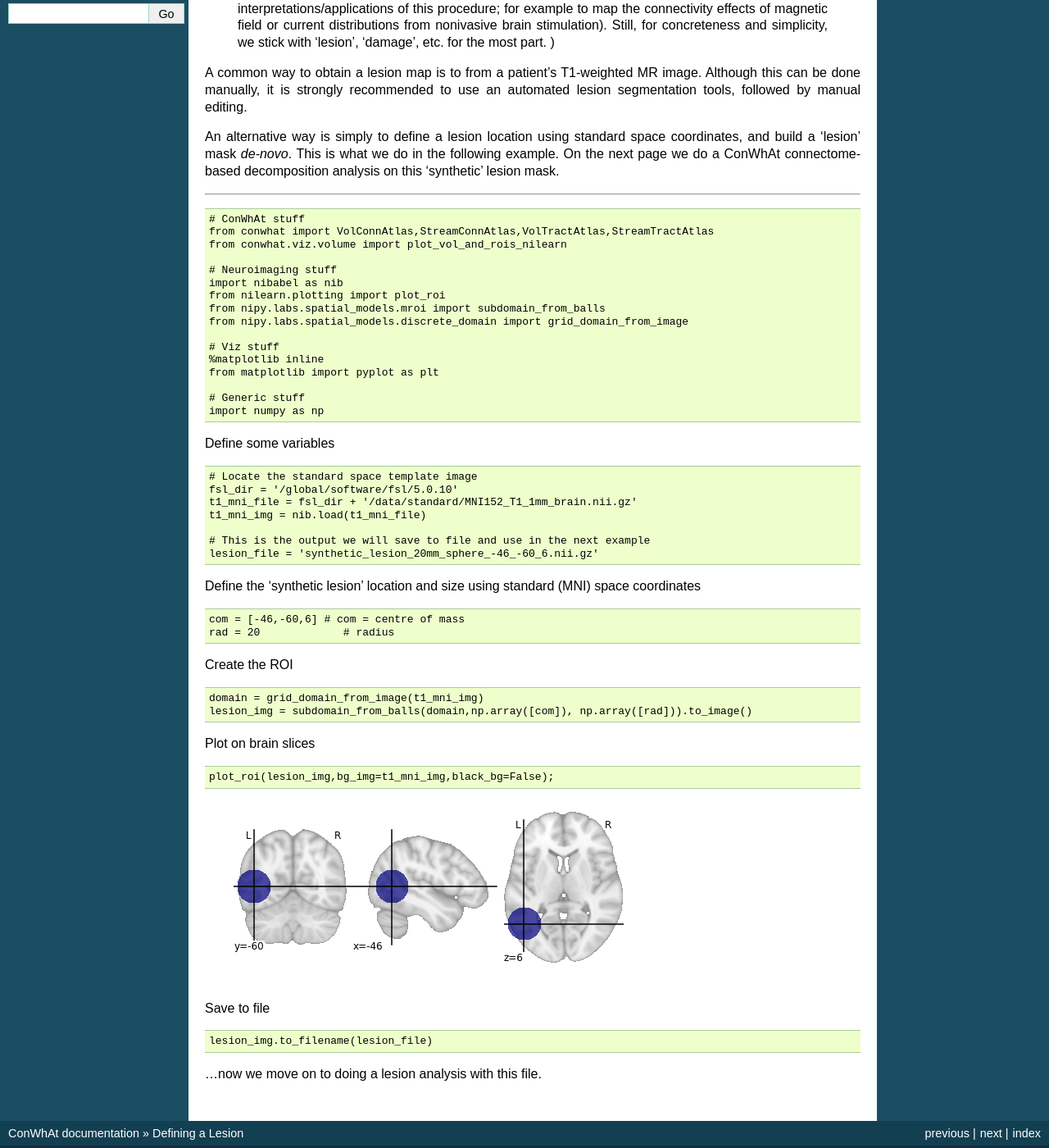
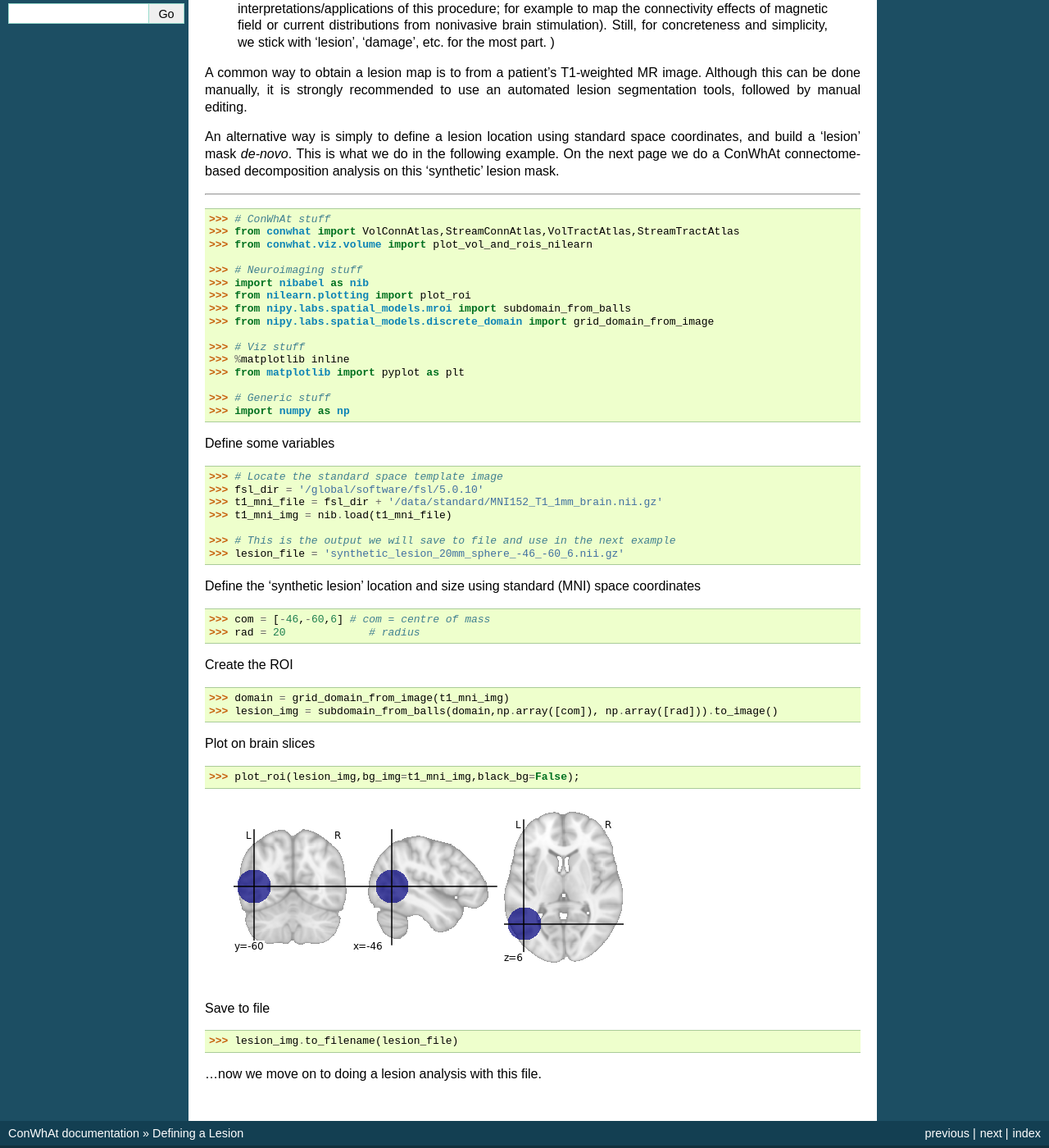
Before and after one commit to JohnGriffiths/ConWhAt, a Sphinx documentation site: the page built from docs/lesion_analyses/defining_a_lesion.rst, in a window 1280 px wide and 1400 px high, scrolled down 257 px. Shown: the whole window at 82% size. Built offline with Sphinx 7.4.7, drawn with Linux system fonts in a browser that asks for light colours.

Commit message:
tweaked markdown

```diff
--- a/docs/lesion_analyses/defining_a_lesion.rst
+++ b/docs/lesion_analyses/defining_a_lesion.rst
@@ -32,57 +32,62 @@ connectome-based decomposition analysis on this 'synthetic' lesion mask.
 
 --------------
 
-.. code:: ipython2
 
-    # ConWhAt stuff
-    from conwhat import VolConnAtlas,StreamConnAtlas,VolTractAtlas,StreamTractAtlas
-    from conwhat.viz.volume import plot_vol_and_rois_nilearn
+.. code-block:: python
 
-    # Neuroimaging stuff
-    import nibabel as nib
-    from nilearn.plotting import plot_roi
-    from nipy.labs.spatial_models.mroi import subdomain_from_balls
-    from nipy.labs.spatial_models.discrete_domain import grid_domain_from_image
+    >>> # ConWhAt stuff
+    >>> from conwhat import VolConnAtlas,StreamConnAtlas,VolTractAtlas,StreamTractAtlas
+    >>> from conwhat.viz.volume import plot_vol_and_rois_nilearn
 
-    # Viz stuff
-    %matplotlib inline
-    from matplotlib import pyplot as plt
+    >>> # Neuroimaging stuff
+    >>> import nibabel as nib
+    >>> from nilearn.plotting import plot_roi
+    >>> from nipy.labs.spatial_models.mroi import subdomain_from_balls
+    >>> from nipy.labs.spatial_models.discrete_domain import grid_domain_from_image
 
-    # Generic stuff
-    import numpy as np
+    >>> # Viz stuff
+    >>> %matplotlib inline
+    >>> from matplotlib import pyplot as plt
+
+    >>> # Generic stuff
+    >>> import numpy as np
+
 
 Define some variables
 
-.. code:: ipython2
+.. code-block:: python
 
-    # Locate the standard space template image
-    fsl_dir = '/global/software/fsl/5.0.10'
-    t1_mni_file = fsl_dir + '/data/standard/MNI152_T1_1mm_brain.nii.gz'
-    t1_mni_img = nib.load(t1_mni_file)
+    >>> # Locate the standard space template image
+    >>> fsl_dir = '/global/software/fsl/5.0.10'
+    >>> t1_mni_file = fsl_dir + '/data/standard/MNI152_T1_1mm_brain.nii.gz'
+    >>> t1_mni_img = nib.load(t1_mni_file)
 
-    # This is the output we will save to file and use in the next example
-    lesion_file = 'synthetic_lesion_20mm_sphere_-46_-60_6.nii.gz'
+    >>> # This is the output we will save to file and use in the next example
+    >>> lesion_file = 'synthetic_lesion_20mm_sphere_-46_-60_6.nii.gz'
 
 Define the 'synthetic lesion' location and size using standard (MNI)
 space coordinates
 
-.. code:: ipython2
 
-    com = [-46,-60,6] # com = centre of mass
-    rad = 20             # radius
+.. code-block:: python
+
+    >>> com = [-46,-60,6] # com = centre of mass
+    >>> rad = 20             # radius
 
 Create the ROI
 
-.. code:: ipython2
 
-    domain = grid_domain_from_image(t1_mni_img)
-    lesion_img = subdomain_from_balls(domain,np.array([com]), np.array([rad])).to_image()
+.. code-block:: python
+
+    >>> domain = grid_domain_from_image(t1_mni_img)
+    >>> lesion_img = subdomain_from_balls(domain,np.array([com]), np.array([rad])).to_image()
 
 Plot on brain slices
 
-.. code:: ipython2
 
-    plot_roi(lesion_img,bg_img=t1_mni_img,black_bg=False);
+.. code-block:: python
+
+    >>> plot_roi(lesion_img,bg_img=t1_mni_img,black_bg=False);
 
 
 
@@ -91,8 +96,9 @@ Plot on brain slices
 
 Save to file
 
-.. code:: ipython2
 
-    lesion_img.to_filename(lesion_file)
+.. code-block:: python
+
+    >>> lesion_img.to_filename(lesion_file)
 
 ...now we move on to doing a lesion analysis with this file.
```
